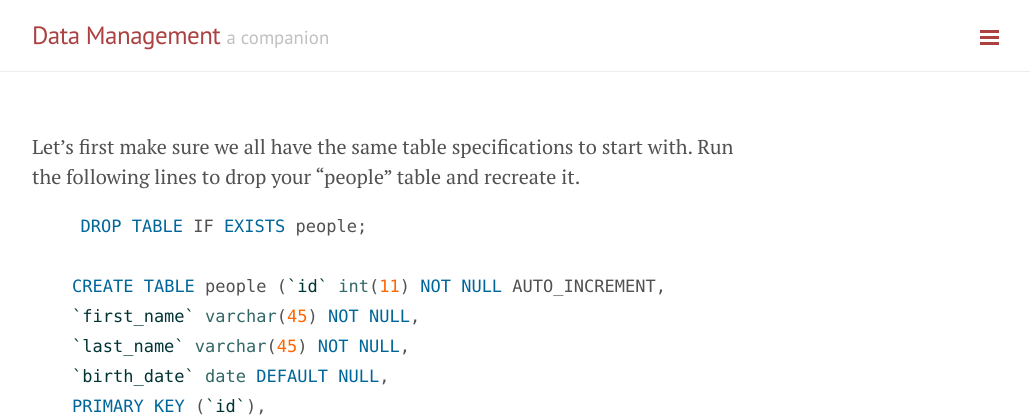
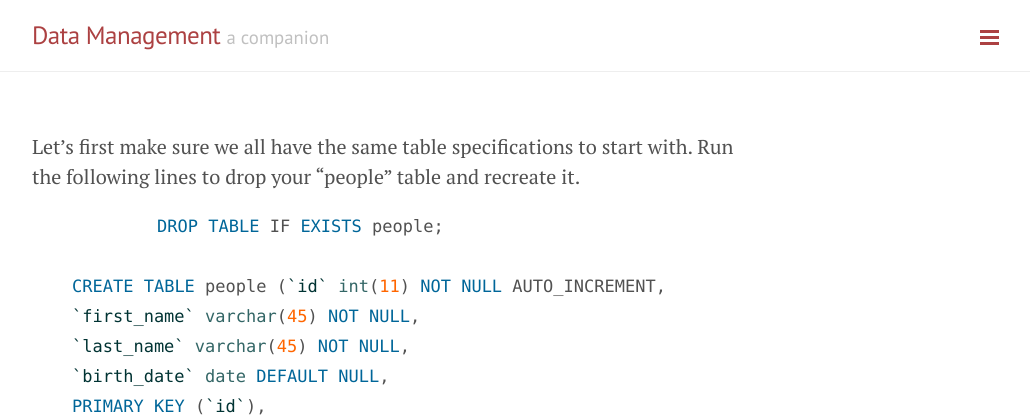
Before and after one commit to retrography/data-management, a Jekyll site: the page built from exercises/session_06.md, in a window 1280 px wide. Shown: the top 417 px of the page, without its empty margins (248-1278 px from the left). Built offline with Jekyll 4.4.1, drawn with Linux system fonts in a browser that asks for light colours; Markdown is read by kramdown in place of the engine named in the settings.

Commit message:
css updates

```diff
--- a/public/css/poole.css
+++ b/public/css/poole.css
@@ -192,7 +192,7 @@ div.highlight pre {
 }
 
 pre code {
-  padding: 10;
+  padding: 5em;
 /*  font-size: 85%;*/
   color: inherit;
   background-color: transparent;
```
